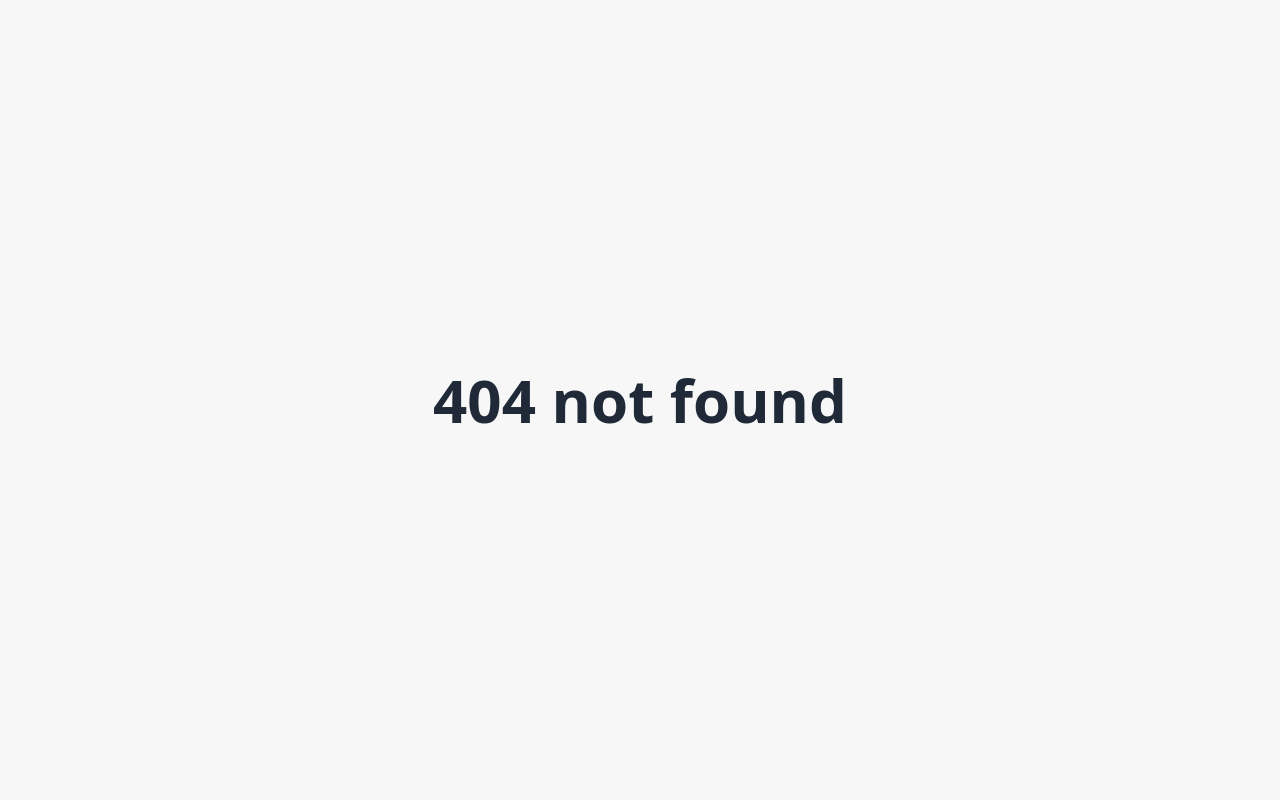
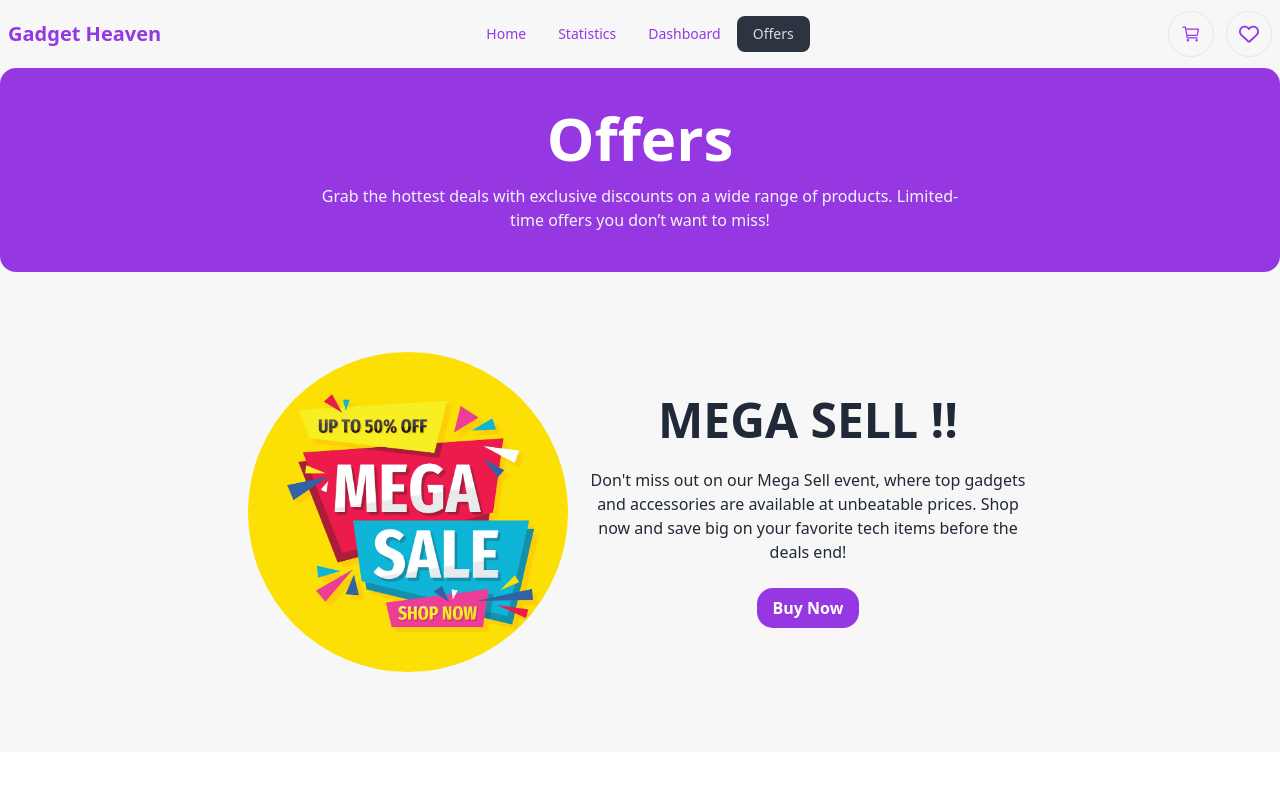
Before and after one commit to programming-hero-web-course-4/b10a8-gadget-heaven-jahid-abir, a React (Vite) app: page /offers in a window 1280 px wide. Before the commit this address had no page. Shown: the top 800 px of the page. Built offline with nearby package versions, Linux system fonts and the light colour scheme.

Commit message:
added a new routes

```diff
--- a/src/components/NavBar/NavBar.jsx
+++ b/src/components/NavBar/NavBar.jsx
@@ -7,8 +7,9 @@ const NavBar = () => {
     const location = useLocation('/')
     const links = <>
         <li><NavLink to="/">Home</NavLink></li>
-        <li><NavLink to="statistics">Statistics</NavLink></li>
-        <li><NavLink to="dashboard">Dashboard</NavLink></li>
+        <li><NavLink to="/statistics">Statistics</NavLink></li>
+        <li><NavLink to="/dashboard">Dashboard</NavLink></li>
+        <li><NavLink to="/offers">Offers</NavLink></li>
     </>
     return (
         <div className={`navbar ${location.pathname=== '/' ? 'bg-primary text-white' : 'bg-transparent text-primary'} `}>
--- /dev/null
+++ b/src/components/Offers/Offers.jsx
@@ -0,0 +1,34 @@
+import React from 'react';
+import { Helmet } from 'react-helmet';
+import offer from '../../assets/mega-sale.jpg'
+import { NavLink } from 'react-router-dom';
+
+const Offers = () => {
+    return (
+        <div>
+            <Helmet><title>Offers | Gadget Heaven</title></Helmet>
+            <div className='bg-primary text-center space-y-4 py-10 rounded-2xl'>
+                <h3 className='font-bold text-6xl w-3/4 mx-auto text-white'>Offers</h3>
+                <p className='w-1/2 mx-auto text-gray-100'>Grab the hottest deals with exclusive discounts on a wide range of products. Limited-time offers you don’t want to miss!</p>
+            </div>
+            <div className="hero my-16">
+                <div className="hero-content text-center">
+                    <div className="">
+                    <img src={offer} alt="" className='h-80 w-80 rounded-full'  />
+                    </div>
+                    <div className="max-w-md">
+                        <h1 className="text-5xl font-bold">MEGA SELL !!</h1>
+                        <p className="py-6">
+                        Don't miss out on our Mega Sell event, where top gadgets and accessories are available at unbeatable prices. Shop now and save big on your favorite tech items before the deals end!
+                        </p>
+                        <NavLink to='/'>
+                        <button className="px-4 py-2 rounded-2xl bg-primary text-white font-bold">Buy Now</button>
+                        </NavLink>
+                    </div>
+                </div>
+            </div>
+        </div>
+    );
+};
+
+export default Offers;
--- a/src/main.jsx
+++ b/src/main.jsx
@@ -12,6 +12,7 @@ import Home from './components/Home/Home.jsx';
 import Dashboard from './components/Dashboard/Dashboard.jsx';
 import Statistics from './components/Root/Statistics/Statistics.jsx';
 import GadgetDetails from './components/GadgetDetails/GadgetDetails.jsx';
+import Offers from './components/Offers/Offers.jsx';
 const router = createBrowserRouter([
   {
     path: "/",
@@ -34,6 +35,10 @@ const router = createBrowserRouter([
       {
         path: '/statistics',
         element : <Statistics></Statistics>
+      },
+      {
+        path:'/offers',
+        element: <Offers></Offers>
       }
     ]
   },
```
Also changed, not shown: src/assets/mega-sale.jpg (added), 1 other file (tests, documents, lock files or other folders).
